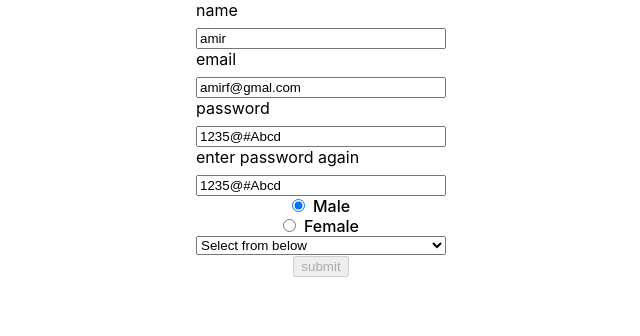
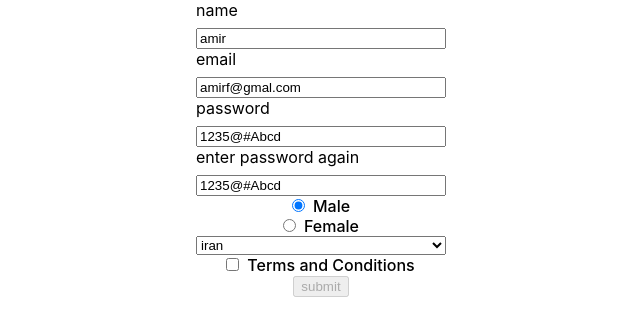
Before and after one commit to IsAmirMmd/React-Native, a React (Create React App) app in the folder formik/: page / in a window 1280 px wide. Shown: the top 336 px of the page, without its empty margins (319-959 px from the left). Built offline with nearby package versions, Linux system fonts and the light colour scheme; data requests are answered from the project's data file.

Commit message:
add checkbox for terms and conditions

```diff
--- a/formik/data/db.json
+++ b/formik/data/db.json
@@ -6,7 +6,9 @@
       "email": "amirf@gmal.com",
       "password": "1235@#Abcd",
       "RePassword": "1235@#Abcd",
-      "gender": "0"
+      "gender": "0",
+      "nationality": "IR",
+      "terms": false
     }
   ]
 }
--- a/formik/src/Components/SignUpForm.jsx
+++ b/formik/src/Components/SignUpForm.jsx
@@ -12,6 +12,7 @@ const initialValues = {
   RePassword: "",
   gender: "",
   nationality: "",
+  terms: false,
 };
 
 // 2. submit
@@ -46,6 +47,9 @@ const validationSchema = Yup.object({
   ),
   gender: Yup.string().required("Select gender"),
   nationality: Yup.string().required("nationality is required"),
+  terms: Yup.boolean()
+    .required("The terms must be accepted")
+    .oneOf([true], "The terms must be accepted"),
 });
 
 // 4. if we have the user id in db we can load its details and let him edit them
@@ -56,6 +60,7 @@ const savedData = {
   RePassword: "1235@#Abcd",
   gender: "0",
   nationality: "IR",
+  terms: false,
 };
 
 const items = [
@@ -146,6 +151,17 @@ const SignUpForm = () => {
         <div>
           <Select items={items} formik={formik} name={"nationality"} />
         </div>
+        <div>
+          <input
+            type="checkbox"
+            id="terms"
+            name="terms"
+            value="true"
+            checked={formik.values.terms}
+            onChange={formik.handleChange}
+          />
+          <label>Terms and Conditions</label>
+        </div>
         <button type="submit" disabled={!formik.isValid}>
           submit
         </button>
```
